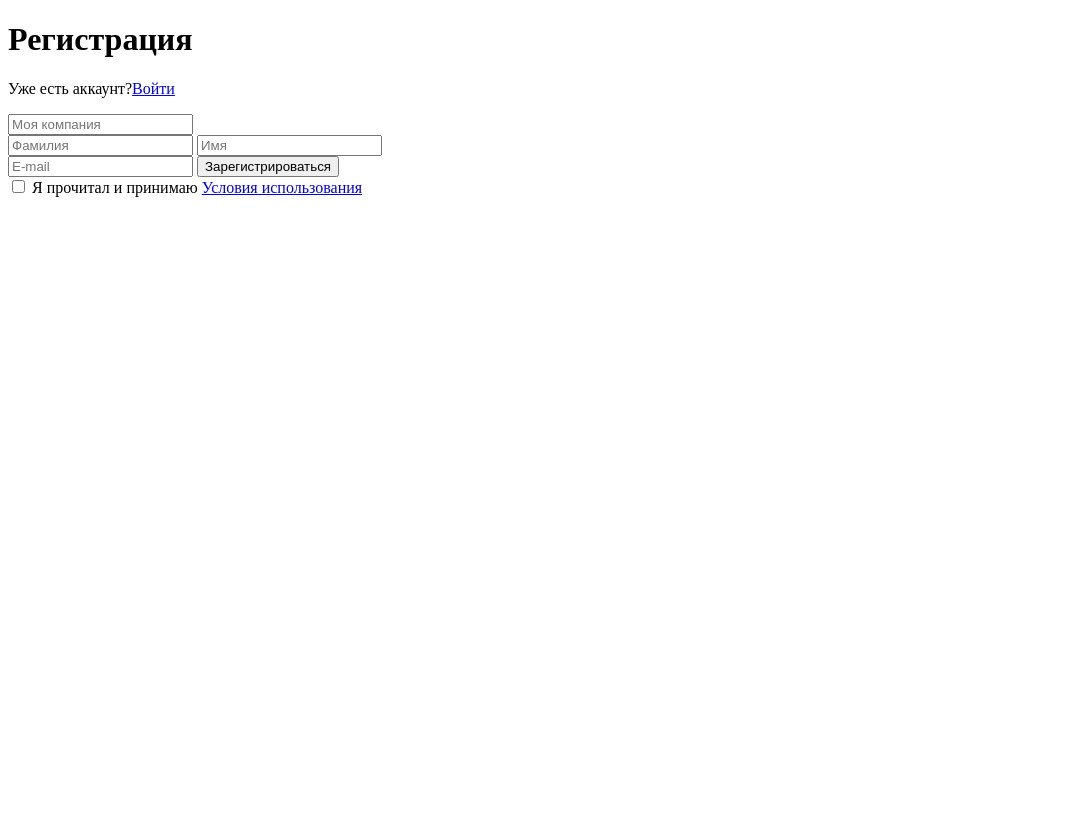
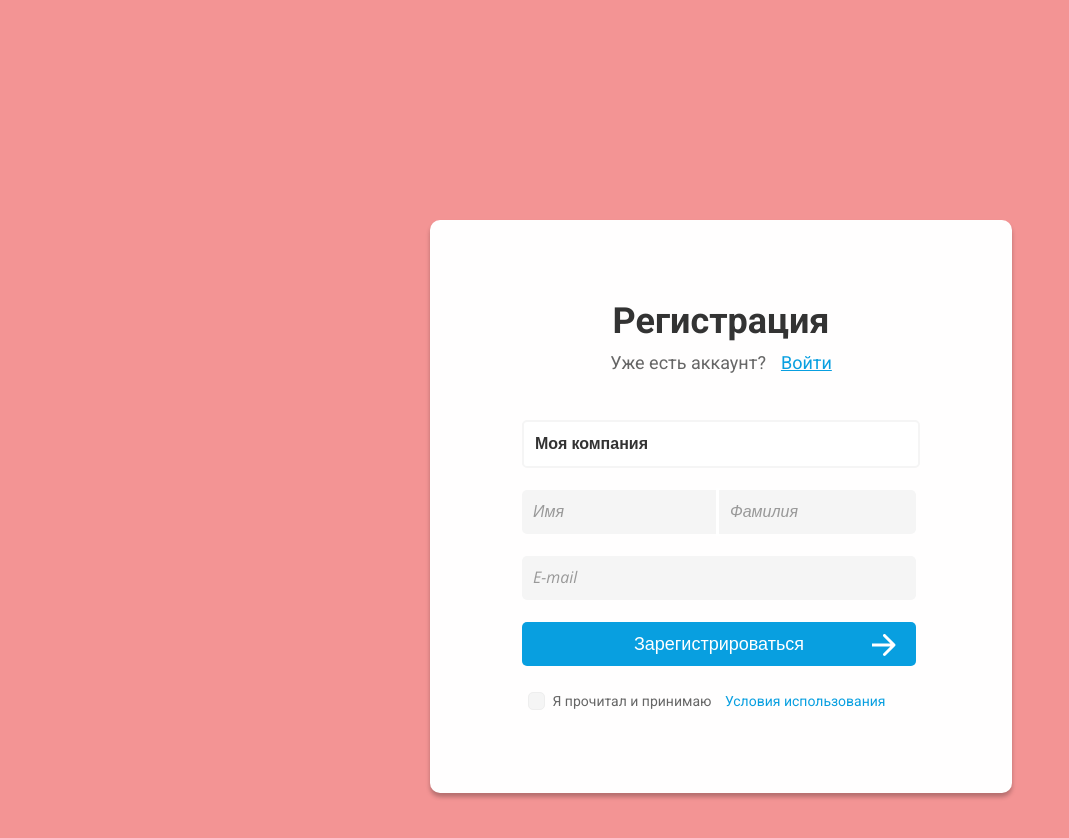
Before and after one commit to mixDDDDD/HTML-CSS-HomeWork, a plain HTML site: page Register/index.html in a window 1280 px wide. Shown: the whole page, without its empty margins (0-1069 px from the left). Before the commit the page ends 800 px from the top, so only its background shows below. Drawn offline with nearby package versions, Linux system fonts and the light colour scheme.

Commit message:
Full HomeWork

```diff
--- /dev/null
+++ b/Blog/1-Blog/style.css
@@ -0,0 +1,201 @@
+* {
+    box-sizing: border-box;
+}
+
+body {
+    background: linear-gradient(180deg, #374151 0%, #111827 100%);
+    margin: none;
+    max-width: 1440px;
+    min-width: 360px;
+    font-family: "Roboto", sans-serif;
+    margin: 0 auto;
+}
+
+nav ul {
+    list-style: none;
+    margin: 0;
+    padding: 0;
+}
+
+li a {
+    font-size: 16px;
+    color: #fff;
+    text-decoration: none;
+}
+
+li:first-child {
+    padding: 0 52px 0 0;
+}
+
+li:nth-child(2) {
+    padding: 0 39px 0 0;
+}
+
+li:last-child {
+    padding: 0 346px 0 0;
+}
+
+li a:hover {
+    text-decoration: underline;
+}
+
+input {
+    background: rgba(31, 41, 55, 0.6);
+    font-size: 16px;
+    color: #fff;
+    border-radius: 100px;
+    border: none;
+    outline: none;
+    height: 40px;
+    padding: 10px 20px;
+    transition: background-color 0.5s linear;
+}
+
+input::placeholder {
+    color: #fff;
+    font-size: 16px;
+    opacity: 0.6;
+    padding: 9px 128px 12px 49px;
+}
+
+h1 {
+    font-size: 24px;
+    line-height: 158%;
+    text-align: center;
+    color: #fff;
+    margin: 14px 0 30px 0;
+}
+
+.conteiner {
+    margin: 72px 180px;
+    display: flex;
+}
+
+.conteiner ul {
+    display: flex;
+    padding: 10px 0 0 0;
+}
+
+.logo {
+    display: flex;
+    justify-content: center;
+    align-items: center;
+    width: 35px;
+    height: 35px;
+    border-radius: 3px;
+    box-shadow: 0 15px 30px 0 rgba(0, 0, 0, 0.15);
+    background: #4b5563;
+}
+
+.logo span {
+    color: #fff;
+    font-weight: 600;
+    font-size: 18px;
+}
+
+.blog {
+    font-size: 16px;
+    color: #fff;
+    padding: 10px 77px 0 11px;
+}
+
+.search {
+    position: absolute;
+}
+
+.search img {
+    position: absolute;
+    top: 14px;
+    left: 18px;
+}
+
+.blocktags {
+    height: 16px;
+    width: 180px;
+}
+
+.tags {
+    display: flex;
+    align-items: center;
+    justify-content: center;
+    gap: 12px;
+    margin: 69px 0 14px 0;
+    font-size: 14px;
+    opacity: 0.6;
+    color: #fff;
+}
+
+.blockauthor {
+    margin: 30px 0 63px 0;
+    display: flex;
+    align-items: center;
+    justify-content: center;
+    flex-direction: row;
+}
+
+.author {
+    font-size: 16px;
+    line-height: 175%;
+    margin: 0;
+    padding: 5px 5px 0 16px;
+    color: #fff;
+}
+
+.role {
+    font-size: 14px;
+    line-height: 2em;
+    opacity: 0.6;
+    margin: 0;
+    padding: 0 5px 5px 16px;
+    color: #fff;
+}
+
+.img {
+    margin: 0 auto;
+    margin-bottom: 34px;
+    display: block;
+}
+
+.section {
+    text-align: start;
+    margin: 0 365px 0 365px;
+}
+
+.section p {
+    font-size: 16px;
+    line-height: 187%;
+    color: #fff;
+}
+
+.section p:first-child {
+    font-size: 20px;
+    line-height: 160%;
+}
+
+.section a {
+    font-size: 16px;
+    line-height: 187%;
+    color: #fff;
+    text-decoration: underline;
+    text-decoration-skip-ink: none;
+}
+
+.section a:hover {
+    color: #dbdde0
+}
+
+.footerText {
+    font-size: 16px;
+    line-height: 175%;
+    text-align: center;
+    opacity: 0.6;
+    margin: 87px 0 77px 0;
+    color: #fff;
+}
+
+@media (any-hover: hover) {
+    input:hover {
+        background-color: rgba(64, 82, 109, 0.6);
+        transition: background-color 0.1s linear;
+    }
+}
--- a/Blog/index.html
+++ b/Blog/index.html
@@ -3,14 +3,22 @@
   <head>
     <meta charset="UTF-8" />
     <meta name="viewport" content="width=device-width, initial-scale=1.0" />
+    <link rel="stylesheet" href="../Blog/1-Blog/style.css" />
+    <link rel="preconnect" href="https://fonts.googleapis.com" />
+    <link rel="preconnect" href="https://fonts.gstatic.com" crossorigin />
+    <link
+      href="https://fonts.googleapis.com/css2?family=Roboto:ital,wght@0,100..900;1,100..900&display=swap"
+      rel="stylesheet"
+    />
     <title>Blog</title>
   </head>
   <body>
     <header>
-      <a href="#">
+      <div class="conteiner">
+        <div class="logo">
           <span>В</span>
-        <span>Мой блог</span>
-      </a>
+        </div>
+        <div class="blog">Мой блог</div>
         <nav>
           <ul>
             <li><a href="#">HTML и CSS</a></li>
@@ -19,78 +27,71 @@
           </ul>
         </nav>
         <form action="#">
+          <div class="search">
+            <img src="../images/search.svg" alt="logo поиска" />
             <input type="text" id="search" name="search" placeholder="Поиск" />
+          </div>
         </form>
+      </div>
     </header>
     <main>
       <section>
-        <div>
-          <p>
+        <div class="tags">
           <span>FRONTEND</span>
           <span>&bull;</span>
           <time datetime="2024-05-12">12 мая 2024</time>
-          </p>
+        </div>
         <h1>
           Теория цвета - Как цвет влияет на поведение<br />
           потребителей
         </h1>
-        </div>
+        <div class="blockauthor">
+          <img src="../images/author.png" alt="Изображение автора" />
           <div>
-          <img src="../images/Ellipse 1.png" alt="Изображение автора" />
-          <div>
-            <p>Наталья Васильева</p>
-            <p>Разработчик</p>
+            <p class="author">Наталья Васильева</p>
+            <p class="role">Разработчик</p>
           </div>
         </div>
       </section>
-
       <article>
         <img
-          src="../images/Rectangle 181.png"
+          class="img"
+          src="../images/iMac.png"
           alt="Изображение iMac на ярком фоне"
         />
 
-        <section>
+        <section class="section">
           <p>
             Теория цвета — это особенности эмоционального восприятия человеком
-            <br />
             тех или иных цветовых решений. Цвета и различные их комбинации
-            <br />
             влияют на психику человека, а значит, во многом определяют его
-            <br />
             поведение. Маркетологи и веб-дизайнеры хорошо знают, что правильно
-            <br />
             подобранная цветовая гамма сайта помогает привлечь и удержать
-            <br />
             внимание пользователей, сформировать положительное отношение к
-            <br />
             продукту, подтолкнуть посетителей к совершению целевых действий,
-            <br />
             повысить конверсию.
           </p>
           <p>
             Универсального ответа на вопрос, как тот или иной цвет влияет на
-            разных людей, нет.<br />
-            Эмоциональная и поведенческая реакция каждого человека зависит от
-            личного опыта.<br />
-            Вместе с тем можно выделить определенные закономерности влияния
-            цветов на<br />
-            поведение пользователей.
+            разных людей, нет. Эмоциональная и поведенческая реакция каждого
+            человека зависит от личного опыта.< Вместе с тем можно выделить
+            определенные закономерности влияния цветов на поведение
+            пользователей.
           </p>
           <p>
-            В исследовании «Влияние цвета на маркетинг» (Impact of color on
-            marketing) говорится, что<br />
-            использование разных цветов может существенно влиять на настроение и
-            поведение<br />
-            потребителей. Утверждается, что от 60 до 90% покупателей (в
-            зависимости от категории<br />
-            продукта) дают положительную или отрицательную оценку товару,
-            основываясь только на<br />
-            его цвете
+            В исследовании «Влияние цвета на маркетинг»
+            <a href="https://clck.ru/3GU9sG" target="_blank"
+              >(Impact of color on marketing)</a
+            >
+            говорится, что использование разных цветов может существенно влиять
+            на настроение и поведение потребителей. Утверждается, что от 60 до
+            90% покупателей (в зависимости от категории продукта) дают
+            положительную или отрицательную оценку товару, основываясь только на
+            его цвете.
           </p>
         </section>
       </article>
     </main>
   </body>
-  <footer><p>Все права защищены (c) 2024</p></footer>
+  <footer><p class="footerText">Все права защищены (c) 2024</p></footer>
 </html>
--- /dev/null
+++ b/Register/2-form/style.css
@@ -0,0 +1,222 @@
+
+body {
+    background-color: #f39494;
+    font-family: "Roboto", sans-serif;
+    margin: 220px 430px;
+    max-width: 1440px;
+}
+
+main {
+    background-color: #fffefe;
+    border-radius: 10px;
+    width: 582px;
+    height: 573px;
+    box-shadow: 0 4px 4px 0 rgba(0, 0, 0, 0.25);
+    background: #fffefe;
+    margin: auto;
+}
+
+h1 {
+    font-size: 36px;
+    font-weight: 700;
+    text-align: center;
+    color: #333;
+    padding: 80px 100px 0 100px;
+    margin: 0;
+}
+
+p {
+    margin: 10px 0 47px 0;
+}
+
+input {
+    outline: none;
+}
+
+input:hover {
+    background-color: #f0eded;
+    transition: background-color 0.3s linear;
+}
+
+button {
+    background-color: #089fe0;
+    font-size: 18px;
+    text-align: center;
+    color: #fff;
+    border-radius: 5px;
+    border-style: hidden;
+    width: 394px;
+    height: 44px;
+    padding: 0;
+}
+
+button:hover {
+    background-color: #078bc4;
+    transition: background-color 0.3s linear;
+}
+
+button:active {
+    background-color: #1580ad;
+}
+
+label {
+    font-size: 14px;
+    color: #666;
+    padding: 10px 10px;
+}
+
+label a {
+    color: #089fe0;
+    padding: 10px 10px;
+    text-decoration: none;
+}
+
+.section {
+    display: flex;
+}
+
+.form {
+    display: flex;
+    flex-direction: column;
+    gap: 22px;
+    margin: 0 auto;
+}
+
+.title {
+    font-size: 18px;
+    color: #666;
+    text-align: center;
+}
+
+.title a {
+    text-decoration: underline;
+    text-decoration-skip-ink: none;
+    color: #089fe0;
+    padding: 0 0 0 15px;
+}
+
+.company {
+    background-color: #FFF;
+    font-weight: 600;
+    font-size: 16px;
+    color: #333;
+    width: 383px;
+    height: 26px;
+    border-radius: 5px;
+    border-color: #f5f5f5;
+    border-style: solid;
+    padding: 9px 0 9px 11px;
+}
+
+.company::placeholder {
+    font-family: "Open Sans", sans-serif;
+    font-weight: 600;
+    font-size: 16px;
+    color: #333;
+}
+
+.name {
+    display: flex;
+    align-items: center;
+}
+
+.input-wrapper {
+    position: relative;
+}
+
+.input-wrapper:first-child::after {
+    content: "";
+    position: absolute;
+    border: 2px solid #fff;
+    width: 44px;
+    height: 0;
+    transform: translateY(-50%) rotate(90deg);
+    right: -23px;
+    top: 50%;
+}
+
+.firstname {
+    width: 186px;
+    height: 26px;
+    background: #f5f5f5;
+    padding: 9px 0 9px 11px;
+    border-radius: 5px;
+    border-bottom-right-radius: 0;
+    border-top-right-radius: 0;
+    border-style: none;
+}
+
+.surname {
+    width: 186px;
+    height: 26px;
+    background: #f5f5f5;
+    padding: 9px 0 9px 11px;
+    border-radius: 5px;
+    border-top-left-radius:0;
+    border-bottom-left-radius:0;
+    border-style: none;
+}
+
+.email {
+    border-radius: 5px;
+    width: 383px;
+    height: 26px;
+    background: #f5f5f5;
+    border-style: none;
+    padding: 9px 0 9px 11px;
+}
+
+.surname::placeholder,
+.firstname::placeholder,
+.email::placeholder {
+    font-family: "Open Sans", sans-serif;
+    font-style: italic;
+    font-weight: 400;
+    font-size: 16px;
+    color: #999;
+}
+
+.button {
+    position: relative;
+}
+
+.button img {
+    position: absolute;
+    stroke-width: 3px;
+    stroke: #fff;
+    top: 11px;
+    right: 24px
+}
+
+.agreement input {
+    display: none;
+}
+
+.agreement input:checked+span {
+    background-color: #089fe0;
+}
+
+.agreement span {
+    position: relative;
+    border: 1px solid #eee;
+    border-radius: 5px;
+    background: #f5f5f5;
+    width: 15px;
+    height: 16px;
+    display: inline-block;
+    transition: background-color 0.3s, border-color 0.3s;
+    cursor: pointer;
+    top: 4px;
+    right: 4px;
+}
+
+.agreement span:hover {
+    border-color: #969292;
+    transition: background-color 0.3s linear;
+}
+
+.agreement a:hover,
+.title a:hover  {
+    color: #1580ad;
+    transition: background-color 0.3s linear;
+}
--- a/Register/index.html
+++ b/Register/index.html
@@ -4,35 +4,81 @@
     <meta charset="UTF-8" />
     <meta name="viewport" content="width=device-width, initial-scale=1.0" />
     <title>Registration</title>
+    <link rel="stylesheet" href="../Register/2-form/style.css" />
+    <link rel="preconnect" href="https://fonts.googleapis.com" />
+    <link rel="preconnect" href="https://fonts.gstatic.com" crossorigin />
+    <link
+      href="https://fonts.googleapis.com/css2?family=Roboto:ital,wght@0,100..900;1,100..900&display=swap"
+      rel="stylesheet"
+    />
+    <link rel="preconnect" href="https://fonts.googleapis.com" />
+    <link rel="preconnect" href="https://fonts.gstatic.com" crossorigin />
+    <link
+      href="https://fonts.googleapis.com/css2?family=Open+Sans:ital,wght@0,300..800;1,300..800&display=swap"
+      rel="stylesheet"
+    />
   </head>
+  <body>
+    <main>
       <form action="register">
         <div>
           <h1>Регистрация</h1>
+        </div>
+        <div class="title">
           <p>Уже есть аккаунт?<a href="#">Войти</a></p>
         </div>
-    <div>
+        <section class="section">
+          <div class="form">
             <input
-        for="text"
+              type="text"
               placeholder="Моя компания"
               name="company"
               id="company"
+              class="company"
             />
-      <div>
+            <div class="name">
+              <div class="input-wrapper">
+                <input
+                  type="text"
+                  placeholder="Имя"
+                  id="firstname"
+                  name="first_name"
+                  class="firstname"
+                />
+              </div>
+              <div class="input-wrapper">
                 <input
                   type="text"
                   placeholder="Фамилия"
                   id="surname"
                   name="surname_name"
+                  class="surname"
                 />
-        <input type="text" placeholder="Имя" id="firstname" name="first_name" />
-      </div>
-      <input type="email" name="email" placeholder="E-mail" id="email" />
-      <button type="submit">Зарегистрироваться</button>
-      <div>
-        <label for="agreement"></label>
-        <input type="checkbox" name="agreement" id="agreement" />
-        Я прочитал и принимаю <a href="#" _blank> Условия использования </a>
               </div>
             </div>
+            <input
+              type="email"
+              name="email"
+              placeholder="E-mail"
+              id="email"
+              class="email"
+            />
+            <div class="button">
+              <img src="../images/Arrow 1.svg" alt="Указательная стрелка" />
+              <button type="submit">Зарегистрироваться</button>
+            </div>
+            <div>
+              <label for="agreement" class="agreement">
+                <input type="checkbox" name="agreement" id="agreement" />
+                <span></span>
+                Я прочитал и принимаю<a href="#" _blank>
+                  Условия использования
+                </a>
+              </label>
+            </div>
+          </div>
+        </section>
       </form>
+    </main>
+  </body>
 </html>
```
Also changed, not shown: images/Arrow 1.svg (added), images/author.png (renamed from images/Ellipse 1.png), images/block.svg (added), images/iMac.png (renamed from images/Rectangle 181.png), images/search.svg (added). Lines whose indentation alone changed are shown as unchanged.
